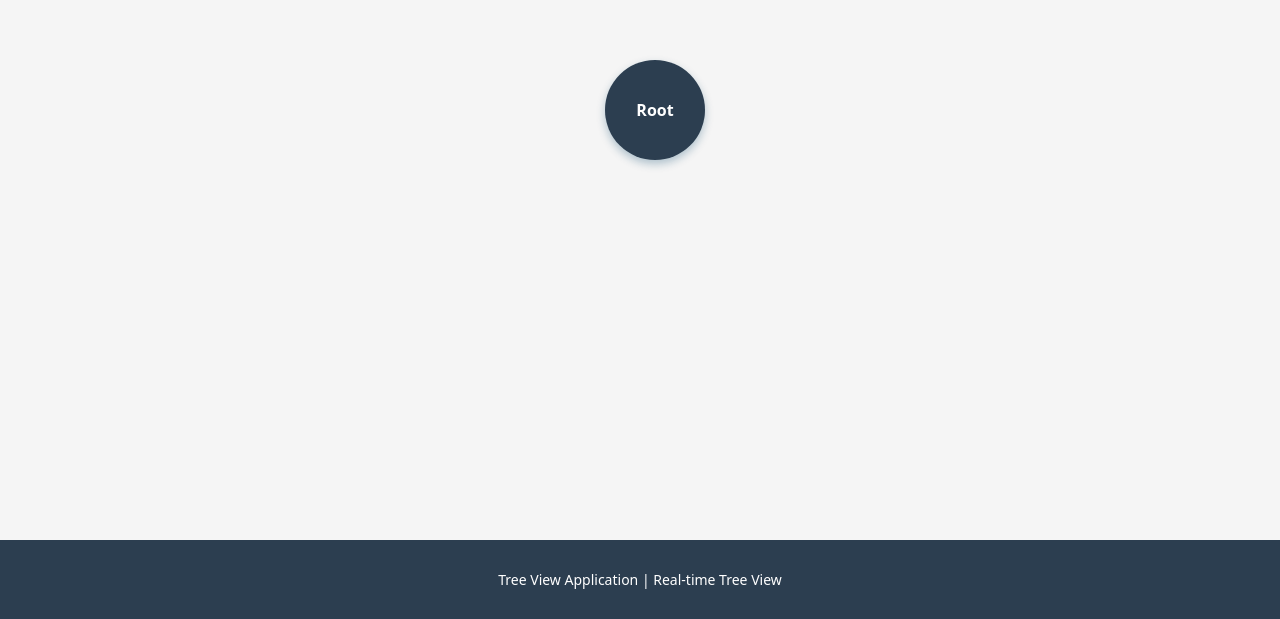
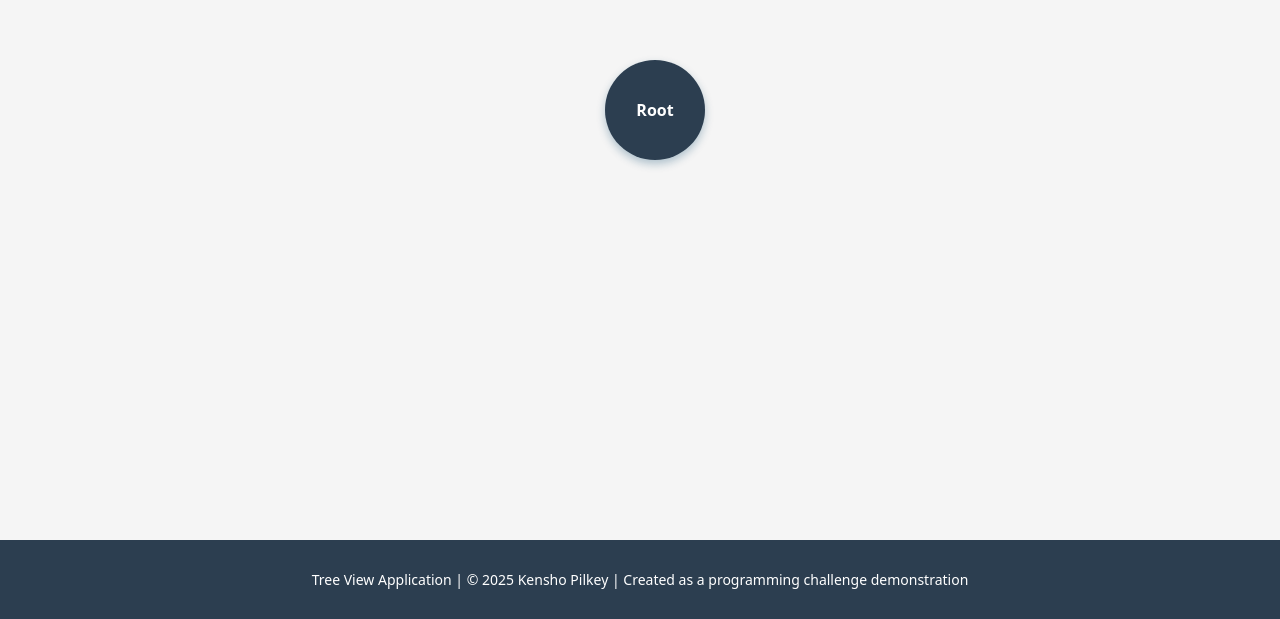
Before and after one commit to kensho-pilkey/TreeView, a React (Vite) app in the folder frontend/: page / in a window 1280 px wide. Shown: the part 391-1010 px from the top of the page. Built offline with nearby package versions, Linux system fonts and the light colour scheme; no server answers.

Commit message:
Add proper footer cc

```diff
--- a/frontend/src/App.css
+++ b/frontend/src/App.css
@@ -31,7 +31,7 @@
 
 .app-main > * {
   width: 100%;
-  max-width: 1600px; /* Optional: sets a max-width for very large screens */
+  max-width: 1600px;
 }
 
 .app-footer {
@@ -43,7 +43,6 @@
   width: 100%;
 }
 
-/* Fix for any side margins or paddings */
 body, html {
   margin: 0;
   padding: 0;
@@ -51,7 +50,6 @@ body, html {
   overflow-x: hidden;
 }
 
-/* Media query for responsiveness */
 @media (max-width: 768px) {
   .app-header h1 {
     font-size: 24px;
--- a/frontend/src/App.jsx
+++ b/frontend/src/App.jsx
@@ -17,7 +17,7 @@ function App() {
       </main>
 
       <footer className="app-footer">
-        <p>Tree View Application | Real-time Tree View</p>
+        <p>Tree View Application | © 2025 Kensho Pilkey | Created as a programming challenge demonstration</p>
       </footer>
     </div>
   );
```
